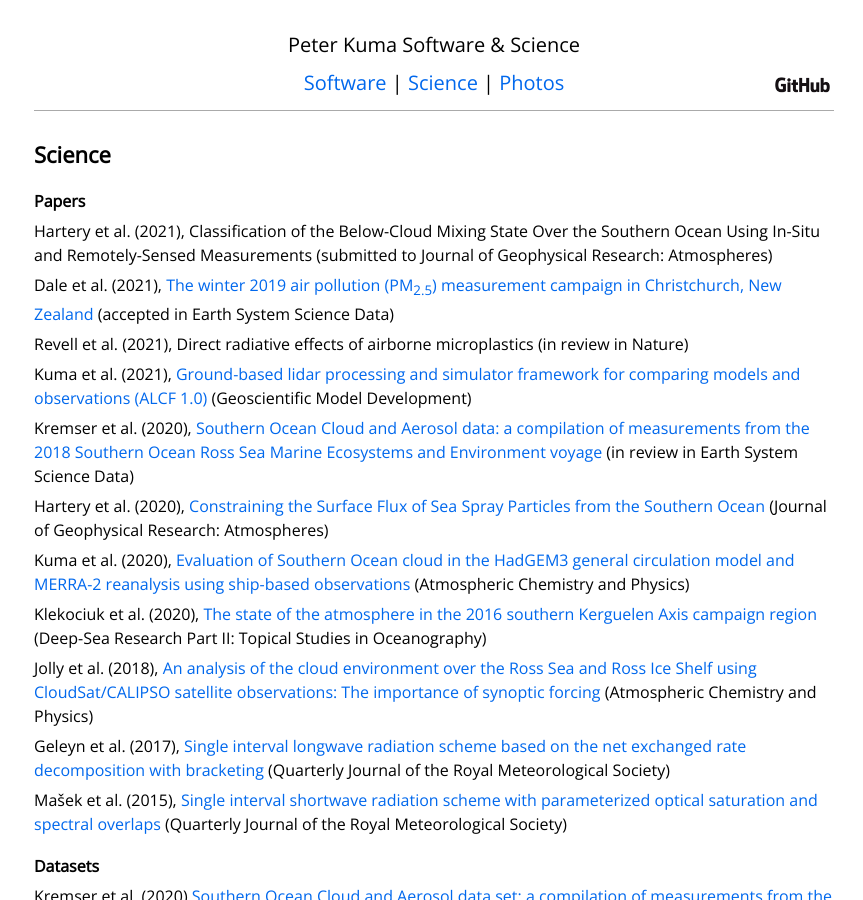
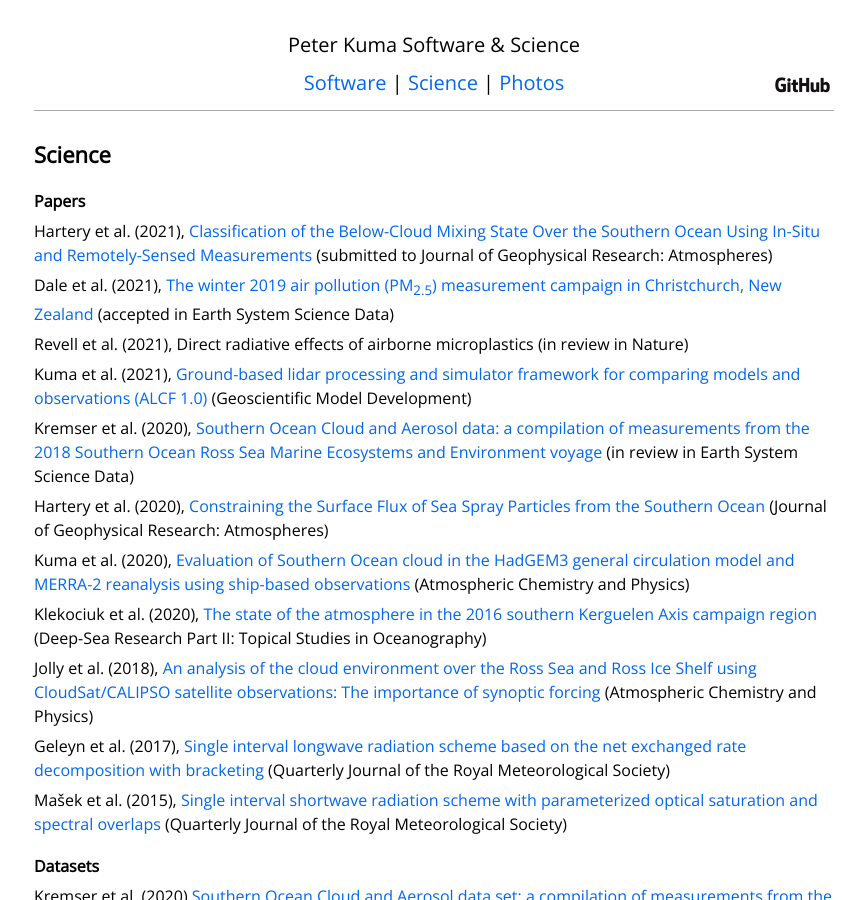
Before and after one commit to peterkuma/peterkuma.net, a Jekyll site: the page built from science/index.md, in a window 1280 px wide and 900 px high. Shown: the whole window, without its empty margins (206-1069 px from the left). Built offline with Jekyll 4.4.1, drawn with Linux system fonts in a browser that asks for light colours; part of the change alters nothing that is shown.

```diff
--- a/science/index.md
+++ b/science/index.md
@@ -7,7 +7,7 @@ layout: default
 
 ## Papers
 
-Hartery et al. (2021), Classification of the Below-Cloud Mixing State Over the Southern Ocean Using In-Situ and Remotely-Sensed Measurements (submitted to Journal of Geophysical Research: Atmospheres)
+Hartery et al. (2021), [Classification of the Below-Cloud Mixing State Over the Southern Ocean Using In-Situ and Remotely-Sensed Measurements](https://www.essoar.org/doi/abs/10.1002/essoar.10502904.2) (submitted to Journal of Geophysical Research: Atmospheres)
 
 Dale et al. (2021), [The winter 2019 air pollution (PM<sub>2.5</sub>) measurement campaign in Christchurch, New Zealand](https://essd.copernicus.org/preprints/essd-2020-276/) (accepted in Earth System Science Data)
 
```
